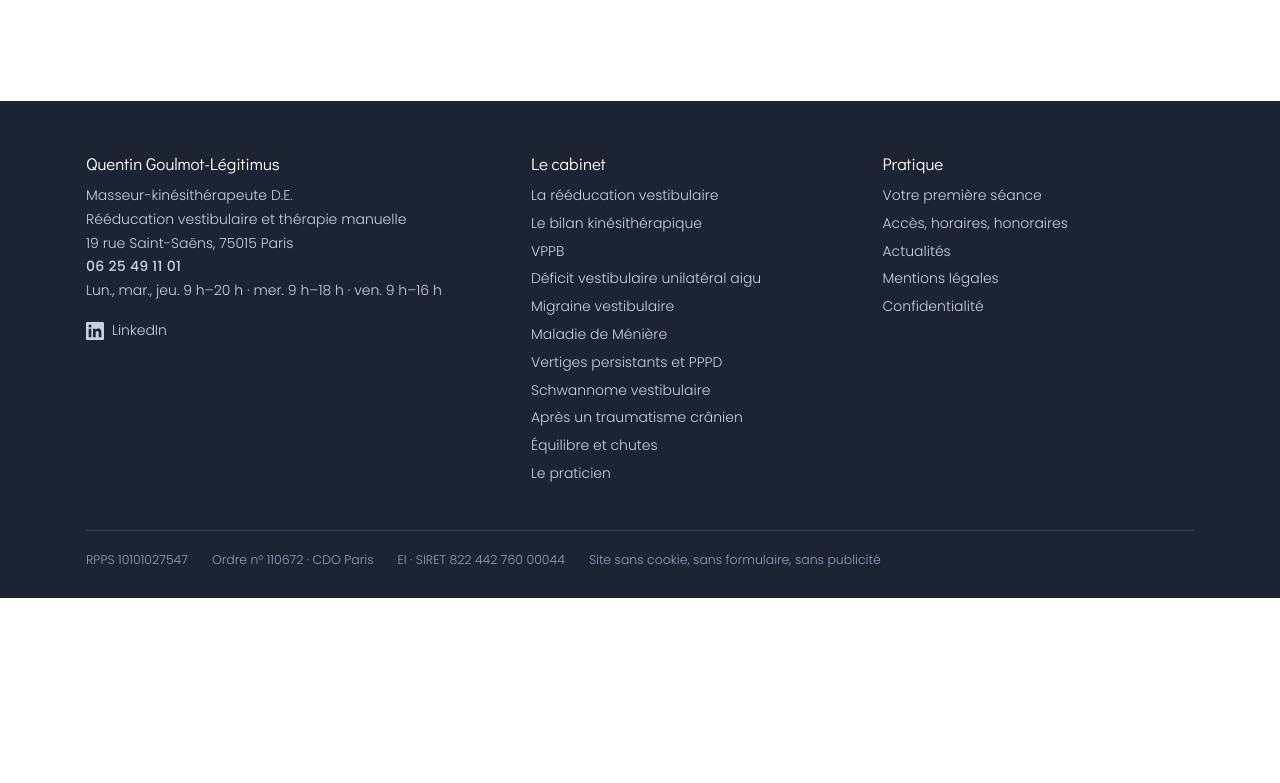
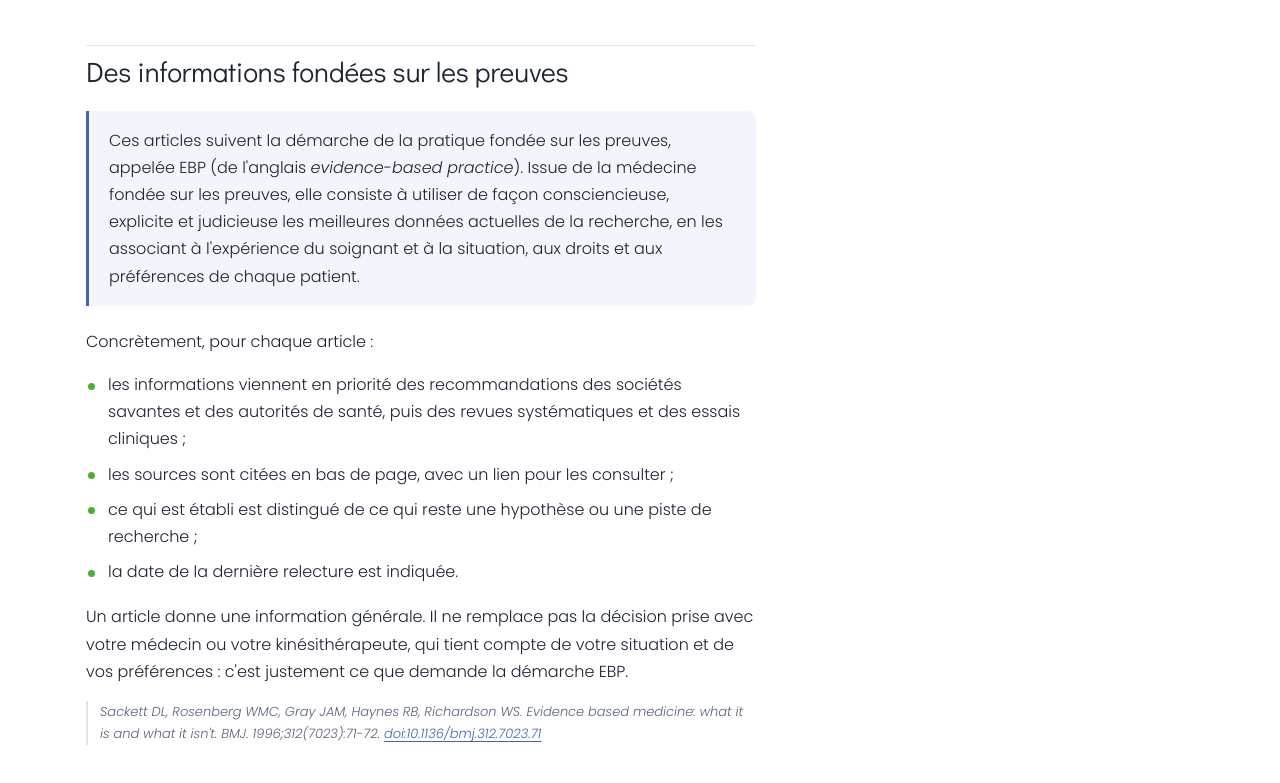
Before and after one commit to PhysioAMG/qgl-site, a plain HTML site: page actualites/index.html in a window 1280 px wide. Shown: the part 1217-2000 px from the top of the page. Before the commit the page ends 1815 px from the top, so only its background shows below. Drawn offline with Linux system fonts and the light colour scheme.

Commit message:
Actualités : section « Des informations fondées sur les preuves » (EBP)
Co-Authored-By: Claude Opus 5.5 <noreply@anthropic.com>
Claude-Session: https://claude.ai/code/session_01P28CEdyrHcmLFBnCPk1FWP

```diff
--- a/actualites/index.html
+++ b/actualites/index.html
@@ -44,7 +44,7 @@
     <div class="page-grid">
       <article class="article">
         <h1>Actualités <span class="h1-sub">Vertiges et équilibre : vos questions, et des explications plus détaillées</span></h1>
-        <p class="lede">Des articles rédigés à partir des recommandations et des études scientifiques, pour mieux comprendre et préparer vos échanges avec vos soignants.</p>
+        <p class="lede">Des articles rédigés à partir des recommandations et des études scientifiques, selon la <a href="#ebp">démarche EBP</a>, pour mieux comprendre et préparer vos échanges avec vos soignants.</p>
         <h2 id="vos-questions">Vos questions</h2>
         <p>Des réponses pratiques à vos questions : comprendre une situation vécue et savoir quoi en discuter avec votre soignant.</p>
         <div class="posts">
@@ -68,6 +68,19 @@
             <p>Canaux semi-circulaires, organes otolithiques, cellules ciliées : comment l'oreille interne détecte les mouvements de la tête, et ce que le cerveau en fait.</p>
           </a>
         </div>
+        <h2 id="ebp">Des informations fondées sur les preuves</h2>
+        <div class="callout">
+          <p>Ces articles suivent la démarche de la pratique fondée sur les preuves, appelée EBP (de l'anglais <i lang="en">evidence-based practice</i>). Issue de la médecine fondée sur les preuves, elle consiste à utiliser de façon consciencieuse, explicite et judicieuse les meilleures données actuelles de la recherche, en les associant à l'expérience du soignant et à la situation, aux droits et aux préférences de chaque patient.</p>
+        </div>
+        <p>Concrètement, pour chaque article :</p>
+        <ul class="list">
+          <li>les informations viennent en priorité des recommandations des sociétés savantes et des autorités de santé, puis des revues systématiques et des essais cliniques ;</li>
+          <li>les sources sont citées en bas de page, avec un lien pour les consulter ;</li>
+          <li>ce qui est établi est distingué de ce qui reste une hypothèse ou une piste de recherche ;</li>
+          <li>la date de la dernière relecture est indiquée.</li>
+        </ul>
+        <p>Un article donne une information générale. Il ne remplace pas la décision prise avec votre médecin ou votre kinésithérapeute, qui tient compte de votre situation et de vos préférences : c'est justement ce que demande la démarche EBP.</p>
+        <p class="src">Sackett DL, Rosenberg WMC, Gray JAM, Haynes RB, Richardson WS. Evidence based medicine: what it is and what it isn't. BMJ. 1996;312(7023):71-72. <a href="https://doi.org/10.1136/bmj.312.7023.71">doi:10.1136/bmj.312.7023.71</a></p>
       </article>
       <aside class="side">
         <div class="card rdv"><h2>Prendre rendez-vous</h2><p>Sur prescription médicale. La première séance est consacrée au bilan.</p><a class="btn" href="https://www.doctolib.fr/masseur-kinesitherapeute/paris/quentin-goulmot-legitimus" rel="noopener" target="_blank">Prendre rendez-vous</a></div>
```
Also changed, not shown: llms.txt.
